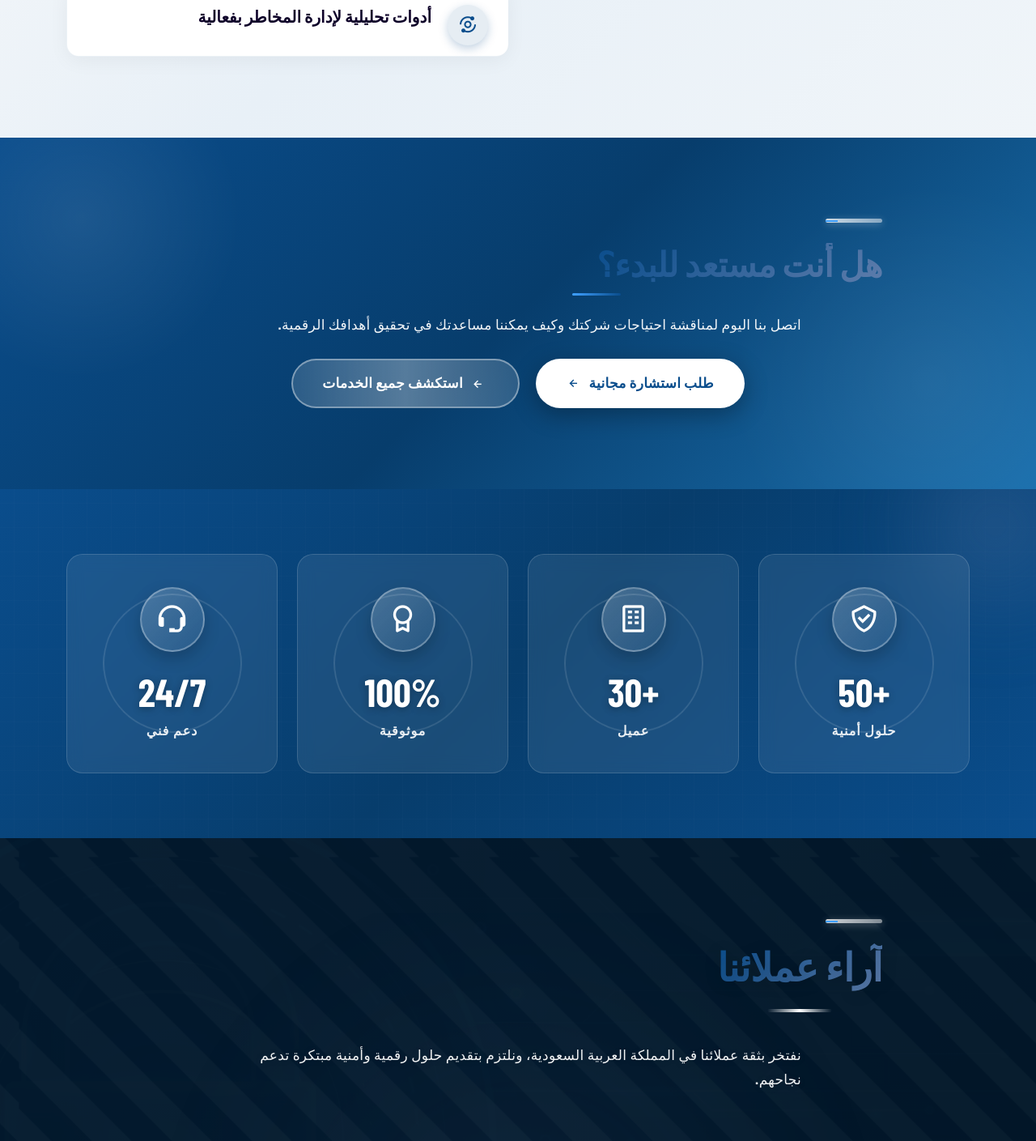
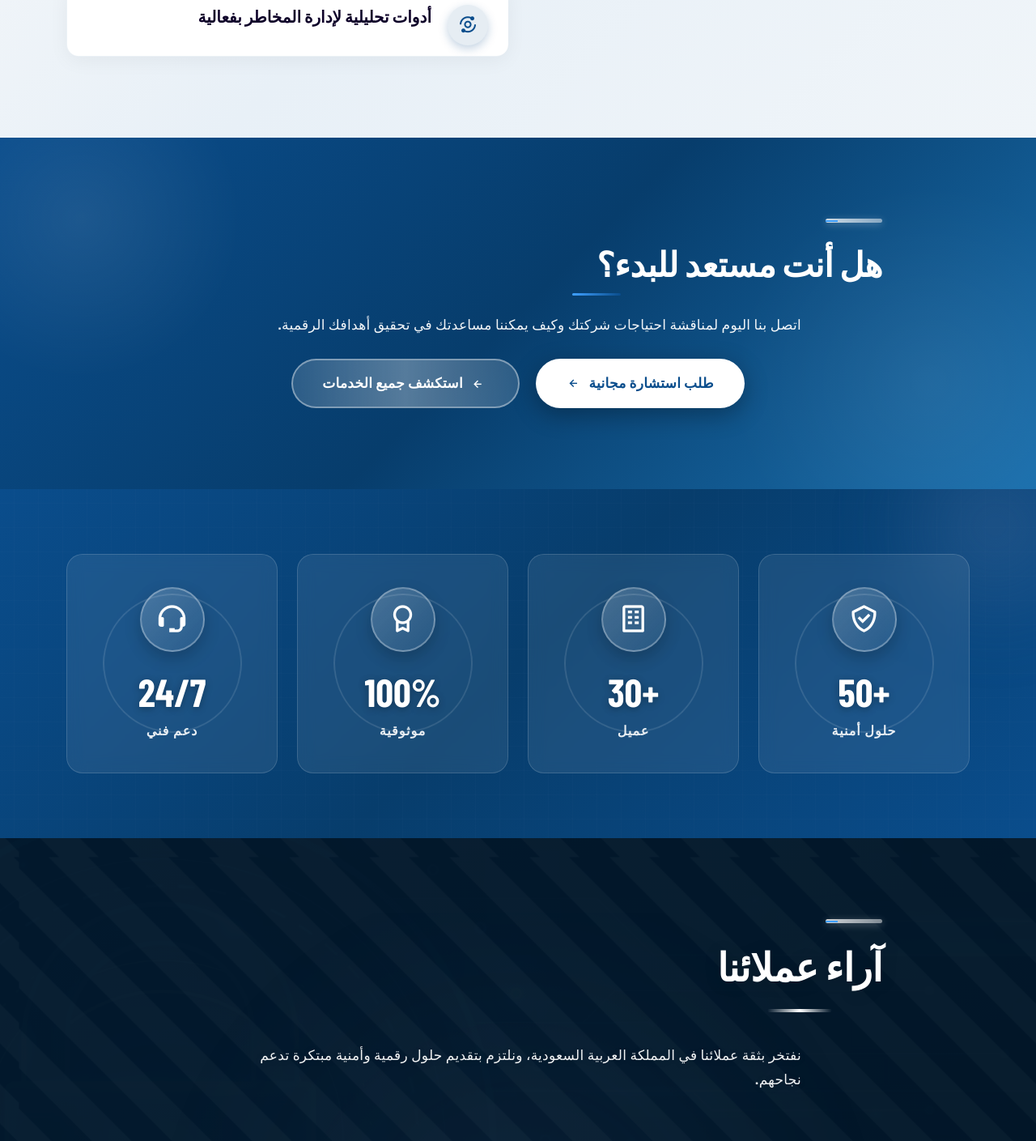
Before and after one commit to techno-sd/Eazy-cybersecurity, a Next.js app: page / in a window 1280 px wide. Shown: the part 7935-9344 px from the top of the page at 81% size. Built offline with nearby package versions, Linux system fonts and the light colour scheme; no server answers; the database is empty; a web font is replaced by a local one.

Commit message:
chore: update Testimonials and ServicesCTA components

```diff
--- a/src/components/Common/Testimonials.tsx
+++ b/src/components/Common/Testimonials.tsx
@@ -117,8 +117,13 @@ const Testimonials: React.FC = () => {
               fontWeight: '800',
               marginBottom: '20px',
               lineHeight: '1.2',
-              letterSpacing: '-0.5px'
-            }}>{sectionTitle}</h2>
+              letterSpacing: '-0.5px',
+              color: 'white',
+              background: 'none',
+              WebkitTextFillColor: 'white',
+              backgroundClip: 'unset',
+              WebkitBackgroundClip: 'unset'
+            } as React.CSSProperties}>{sectionTitle}</h2>
             <p style={{
               fontSize: '17px',
               lineHeight: '1.9',
--- a/src/components/Home/ServicesCTA.tsx
+++ b/src/components/Home/ServicesCTA.tsx
@@ -60,8 +60,12 @@ const ServicesCTA: React.FC = () => {
             marginBottom: '20px',
             color: 'white',
             lineHeight: '1.2',
-            letterSpacing: '-0.5px'
-          }}>
+            letterSpacing: '-0.5px',
+            background: 'none',
+            WebkitTextFillColor: 'white',
+            backgroundClip: 'unset',
+            WebkitBackgroundClip: 'unset'
+          } as React.CSSProperties}>
             {isArabic ? 'هل أنت مستعد للبدء؟' : 'Ready to Get Started?'}
           </h2>
           <p style={{
```
